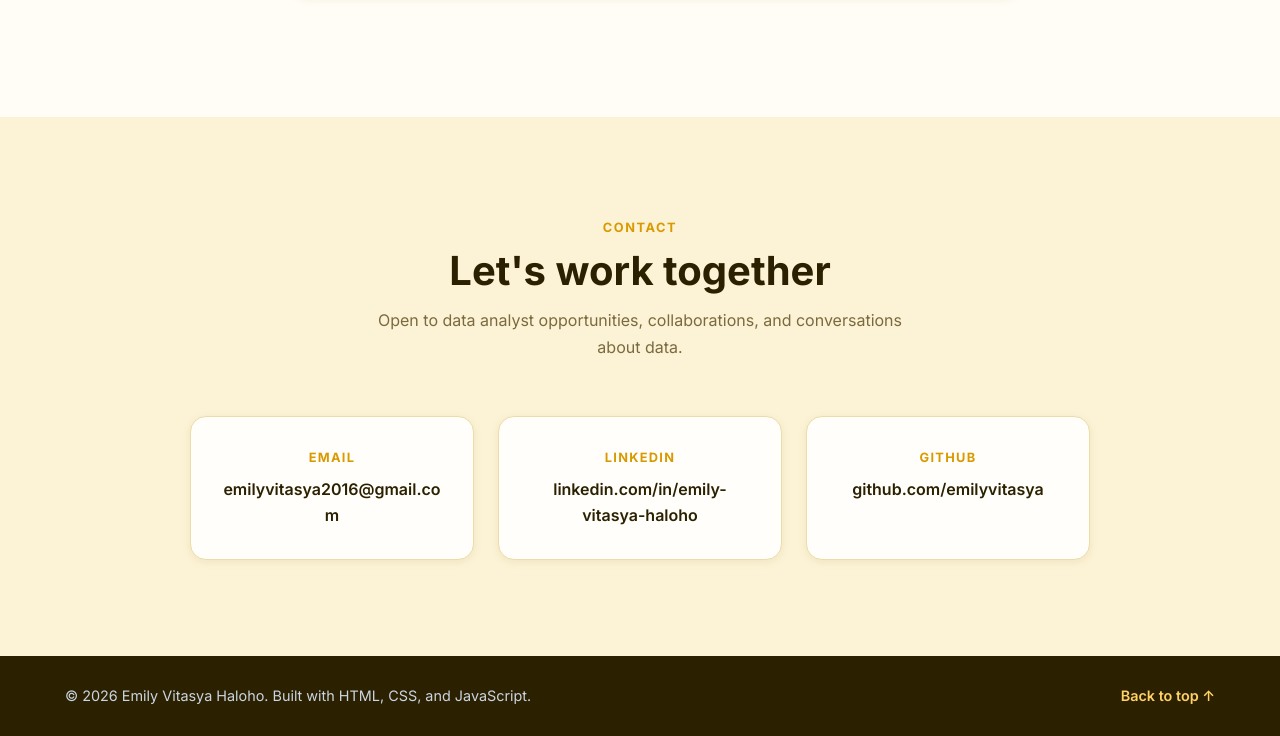
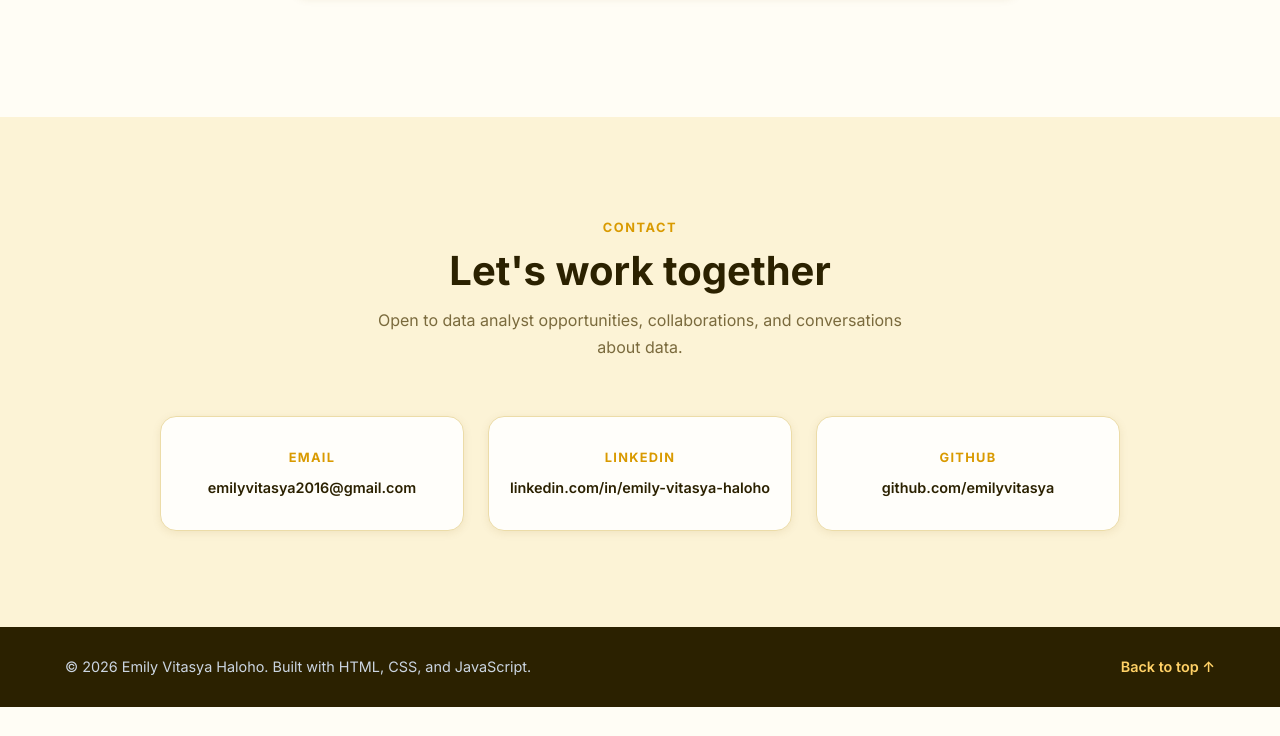
Before and after one commit to emilyvitasya/porto, a plain HTML site: page index.html in a window 1280 px wide. Shown: the part 5728-6464 px from the top of the page. After the commit the page ends 6435 px from the top, so only its background shows below. Drawn offline with Linux system fonts and the light colour scheme.

Commit message:
Add files via upload

```diff
--- a/css/theme-yellow.css
+++ b/css/theme-yellow.css
@@ -174,3 +174,21 @@ body {
 :root[data-theme="dark"] .hl-icon {
   color: #1a1500;
 }
+/* Email dan teks panjang di kartu kontak: pecah di tengah kata jika perlu */
+/* Kartu kontak: lebih lebar dan teks sedikit lebih kecil agar email muat satu baris */
+.contact-grid {
+  max-width: 960px;
+}
+@media (min-width: 900px) {
+  .contact-grid {
+    grid-template-columns: repeat(3, 1fr);
+  }
+}
+.contact-card {
+  padding: 30px 20px;
+}
+.cc-value {
+  font-size: 0.9rem;
+  word-break: normal;
+  overflow-wrap: normal;
+}
```
